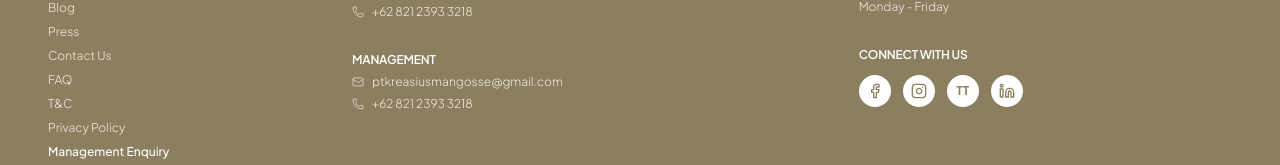
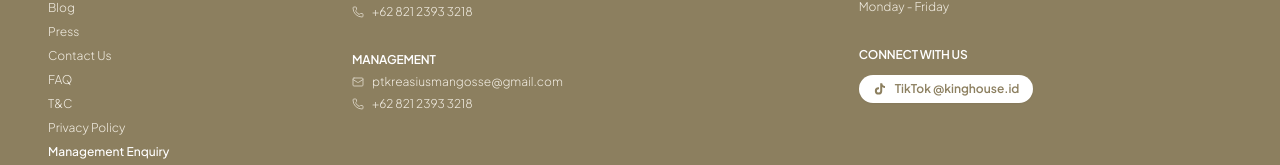
Before and after one commit to menako-studio/kinghouse-mockup, a Next.js app: page /villas in a window 1280 px wide. Shown: the part 4080-4245 px from the top of the page. Built offline with nearby package versions, Linux system fonts and the light colour scheme.

Commit message:
feat(social): update official social media to TikTok @kinghouse.id in constants and footer

```diff
--- a/components/layout/footer.tsx
+++ b/components/layout/footer.tsx
@@ -8,9 +8,6 @@ import {
   Phone,
   ArrowRight,
   CheckCircle2,
-  Instagram,
-  Facebook,
-  Linkedin,
   MessageSquare,
   Cookie,
 } from "lucide-react"
@@ -265,40 +262,16 @@ export function Footer() {
                 </h4>
                 <div className="flex items-center space-x-3">
                   <a
-                    href="https://facebook.com"
+                    href="https://www.tiktok.com/@kinghouse.id"
                     target="_blank"
                     rel="noopener noreferrer"
-                    aria-label="Facebook"
-                    className="flex h-8 w-8 items-center justify-center rounded-full bg-white text-[#8C7F5F] hover:bg-[#FAF8F3] hover:scale-105 transition-transform"
+                    aria-label="TikTok @kinghouse.id"
+                    className="inline-flex items-center space-x-2 px-3.5 py-1.5 rounded-full bg-white text-[#8C7F5F] hover:bg-[#FAF8F3] hover:scale-105 transition-all text-xs font-semibold shadow-xs"
                   >
-                    <Facebook className="h-4 w-4" />
-                  </a>
-                  <a
-                    href="https://instagram.com/kinghouse.id"
-                    target="_blank"
-                    rel="noopener noreferrer"
-                    aria-label="Instagram"
-                    className="flex h-8 w-8 items-center justify-center rounded-full bg-white text-[#8C7F5F] hover:bg-[#FAF8F3] hover:scale-105 transition-transform"
-                  >
-                    <Instagram className="h-4 w-4" />
-                  </a>
-                  <a
-                    href="https://tiktok.com/@kinghouse.id"
-                    target="_blank"
-                    rel="noopener noreferrer"
-                    aria-label="TikTok"
-                    className="flex h-8 w-8 items-center justify-center rounded-full bg-white text-[#8C7F5F] hover:bg-[#FAF8F3] hover:scale-105 transition-transform"
-                  >
-                    <span className="font-bold text-xs">TT</span>
-                  </a>
-                  <a
-                    href="https://linkedin.com"
-                    target="_blank"
-                    rel="noopener noreferrer"
-                    aria-label="LinkedIn"
-                    className="flex h-8 w-8 items-center justify-center rounded-full bg-white text-[#8C7F5F] hover:bg-[#FAF8F3] hover:scale-105 transition-transform"
-                  >
-                    <Linkedin className="h-4 w-4" />
+                    <svg className="h-3.5 w-3.5 fill-current" viewBox="0 0 24 24">
+                      <path d="M19.59 6.69a4.83 4.83 0 0 1-3.77-4.25V2h-3.45v13.67a2.89 2.89 0 0 1-2.88 2.5 2.89 2.89 0 0 1-2.89-2.89 2.89 2.89 0 0 1 2.89-2.89c.28 0 .54.04.79.1V9.01a6.34 6.34 0 0 0-.79-.05 6.34 6.34 0 0 0-6.34 6.34 6.34 6.34 0 0 0 6.34 6.34 6.34 6.34 0 0 0 6.33-6.34V8.69a8.18 8.18 0 0 0 4.77 1.52V6.76c-.99-.02-1.95-.07-1.8-.07z" />
+                    </svg>
+                    <span>TikTok @kinghouse.id</span>
                   </a>
                 </div>
               </div>
--- a/lib/constants.ts
+++ b/lib/constants.ts
@@ -17,10 +17,7 @@ export const SITE_CONFIG = {
     address: "Jakarta, Indonesia",
   },
   social: {
-    instagram: "https://instagram.com/kinghouse.id",
-    facebook: "https://facebook.com/kinghouse.id",
-    twitter: "https://twitter.com/kinghouse_id",
-    linkedin: "https://linkedin.com/company/kinghouse",
+    tiktok: "https://www.tiktok.com/@kinghouse.id",
   },
   airbnbHostProfile:
     "https://www.airbnb.com/users/profile/1470743715397835749?previous_page_name=PdpHomeMarketplace",
```
